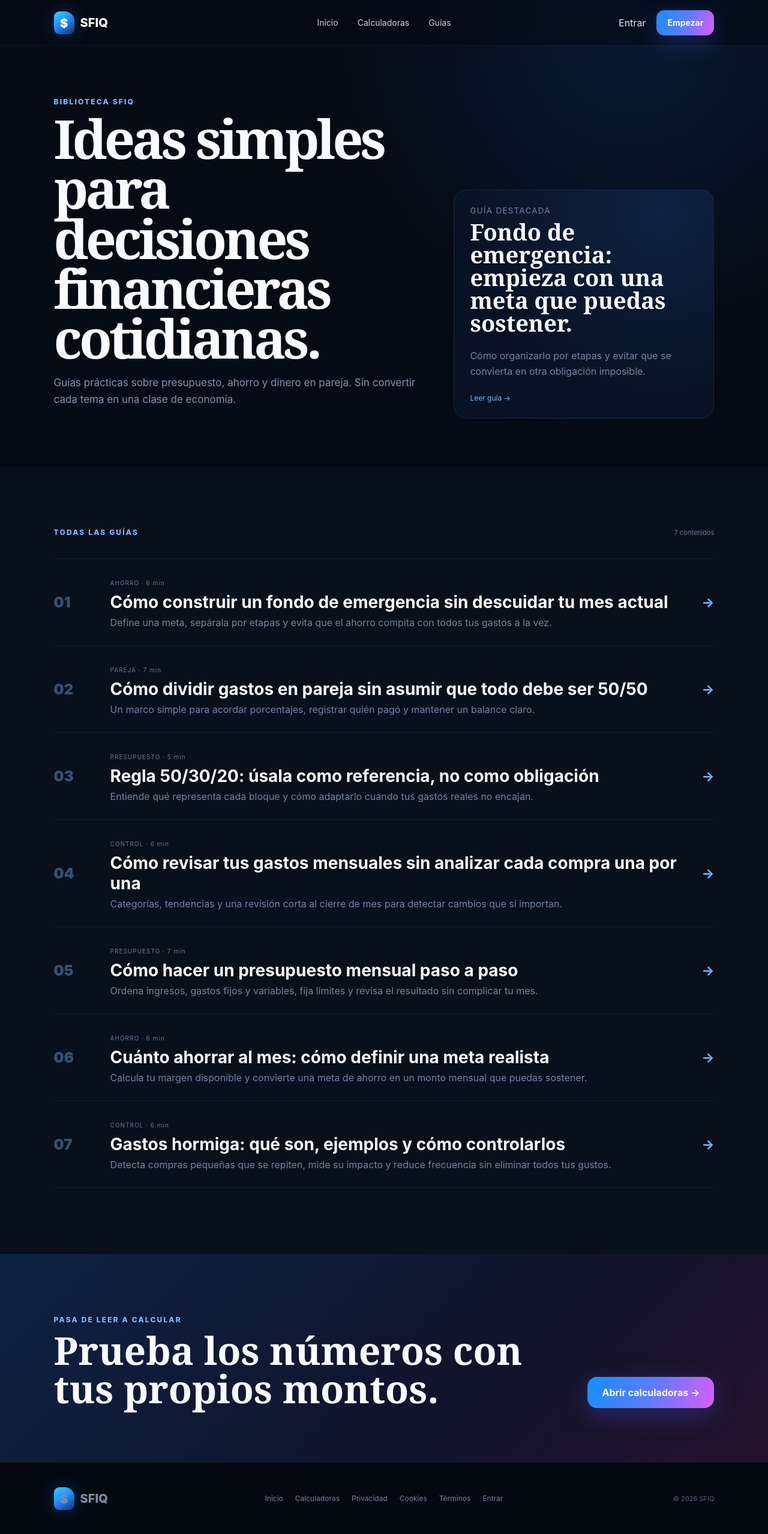
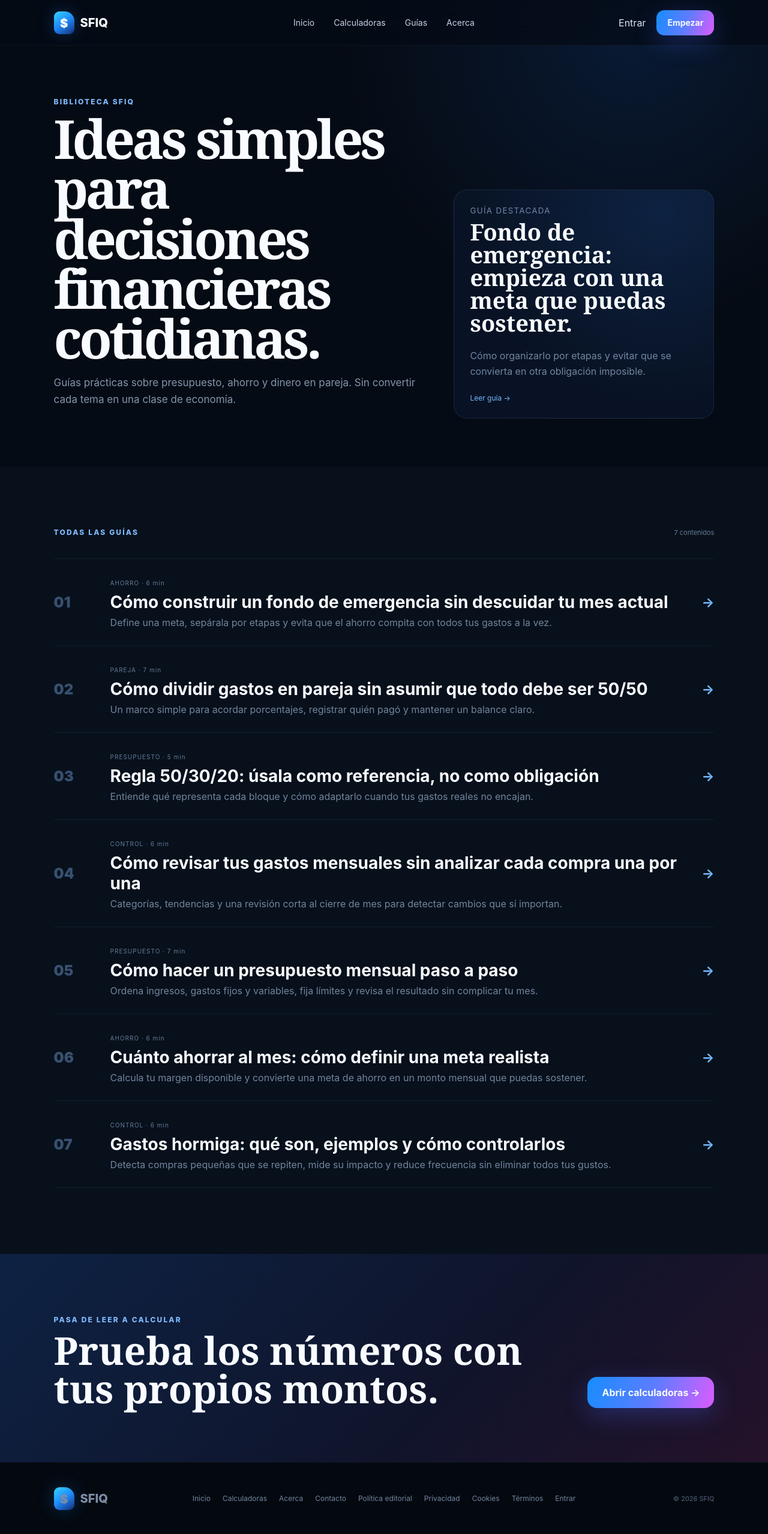
Before and after one commit to Sofonias-23/MiFinanzas, a Next.js app in the folder web/: page /guias in a window 1280 px wide. Shown: the whole page at 60% size. Built offline with nearby package versions, Linux system fonts and the light colour scheme; no server answers.

Commit message:
Add trust links to guides index

```diff
--- a/web/app/guias/page.tsx
+++ b/web/app/guias/page.tsx
@@ -113,6 +113,7 @@ export default function GuiasPage() {
           <a href="/">Inicio</a>
           <a href="/calculadoras">Calculadoras</a>
           <a href="/guias">Guías</a>
+          <a href="/acerca">Acerca</a>
         </nav>
 
         <div className="navActions">
@@ -174,7 +175,7 @@ export default function GuiasPage() {
           <span className="brandMark" aria-hidden="true"><span className="brandDollar">$</span></span>
           <span>SFIQ</span>
         </a>
-        <div><a href="/">Inicio</a><a href="/calculadoras">Calculadoras</a><a href="/privacidad">Privacidad</a><a href="/cookies">Cookies</a><a href="/terminos">Términos</a><a href="/login">Entrar</a></div>
+        <div><a href="/">Inicio</a><a href="/calculadoras">Calculadoras</a><a href="/acerca">Acerca</a><a href="/contacto">Contacto</a><a href="/politica-editorial">Política editorial</a><a href="/privacidad">Privacidad</a><a href="/cookies">Cookies</a><a href="/terminos">Términos</a><a href="/login">Entrar</a></div>
         <span>© 2026 SFIQ</span>
       </footer>
       </main>
```
